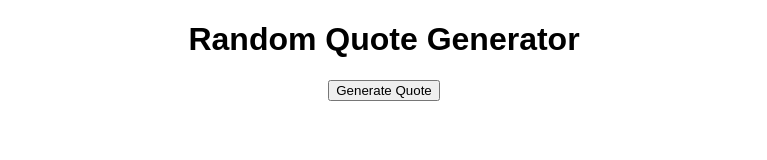
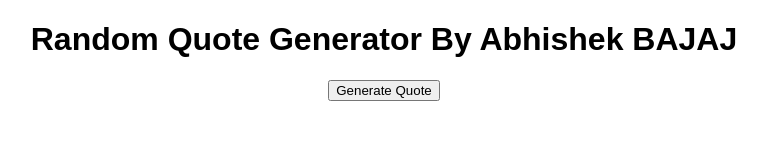
Before and after one commit to AbhishekBajaj02/sit323-737-2023-t1-prac10d, a website: page public/index.html in a window 1280 px wide. Shown: the whole page, without its empty margins (256-1023 px from the left). Drawn offline with Linux system fonts and the light colour scheme.

Commit message:
lets check

```diff
--- a/public/index.html
+++ b/public/index.html
@@ -12,7 +12,7 @@
   </style>
 </head>
 <body>
-  <h1>Random Quote Generator</h1>
+  <h1>Random Quote Generator By Abhishek BAJAJ</h1>
   <p id="quote"></p>
   <button id="generateBtn">Generate Quote</button>
 
```
